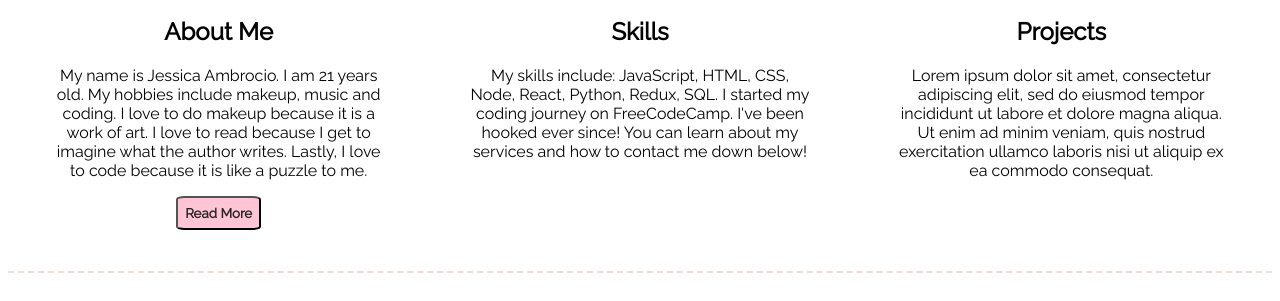
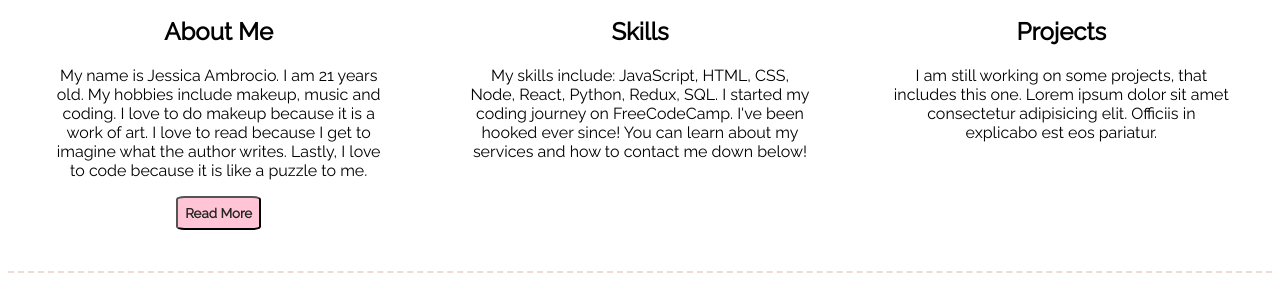
Before and after one commit to ambrojessica/practice-portfolio, a plain HTML site: page index.html in a window 1280 px wide. Shown: the part 896-1197 px from the top of the page. Drawn offline with Linux system fonts and the light colour scheme.

Commit message:
checking to see if this push works

```diff
--- a/index.html
+++ b/index.html
@@ -49,7 +49,7 @@
 				<div class="projects">
 					<img src="https://images.unsplash.com/photo-1624466551208-4fcd504cc9c9?ixlib=rb-1.2.1&ixid=MnwxMjA3fDB8MHxwaG90by1wYWdlfHx8fGVufDB8fHx8&auto=format&fit=crop&w=686&q=80" />
 				<h2>Projects</h2>
-				<p>Lorem ipsum dolor sit amet, consectetur adipiscing elit, sed do eiusmod tempor incididunt ut labore et dolore magna aliqua. Ut enim ad minim veniam, quis nostrud exercitation ullamco laboris nisi ut aliquip ex ea commodo consequat.</p>
+				<p>I am still working on some projects, that includes this one. Lorem ipsum dolor sit amet consectetur adipisicing elit. Officiis in explicabo est eos pariatur.</p>
 				</div>
 			</div>
 		</div>
```
